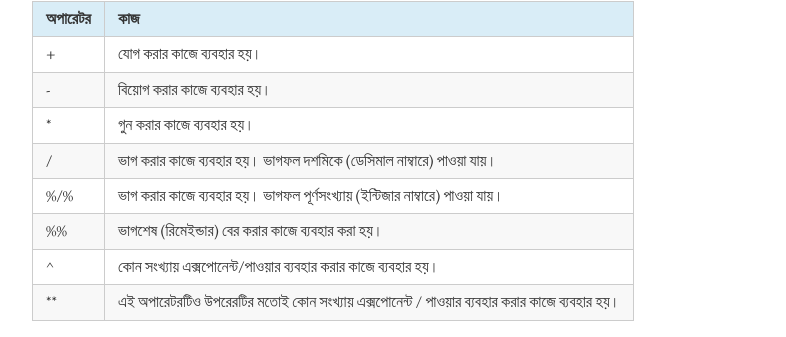
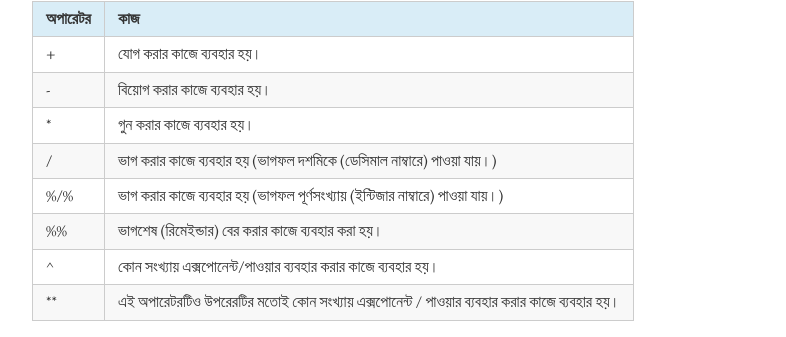
Before and after one commit to abdalimran/abdalimran.github.io, a Jekyll site: the page built from _posts/2016-8-20-r-অপারেটর-এবং-ব্যাসিক-অপারেশন.md, in a window 1280 px wide and 900 px high. Shown: the part 323-660 px from the top of the window, without its empty margins (248-1034 px from the left). Built offline with Jekyll 4.4.1, drawn with Linux system fonts in a browser that asks for light colours.

Commit message:
Update 2016-8-20-r-অপারেটর-এবং-ব্যাসিক-অপারেশন.md

```diff
--- a/_posts/2016-8-20-r-অপারেটর-এবং-ব্যাসিক-অপারেশন.md
+++ b/_posts/2016-8-20-r-অপারেটর-এবং-ব্যাসিক-অপারেশন.md
@@ -11,8 +11,8 @@ R প্রোগ্রামিংয়ে বেশ কিছু অপারে
 | +	| যোগ করার কাজে ব্যবহার হয়।|
 | -	| বিয়োগ করার কাজে ব্যবহার হয়।|
 | \*	| গুন করার কাজে ব্যবহার হয়।|
-| /	| ভাগ করার কাজে ব্যবহার হয়। ভাগফল দশমিকে (ডেসিমাল নাম্বারে) পাওয়া যায়।|
-| %/%	| ভাগ করার কাজে ব্যবহার হয়। ভাগফল পূর্ণসংখ্যায় (ইন্টিজার নাম্বারে) পাওয়া যায়।|
+| /	| ভাগ করার কাজে ব্যবহার হয় (ভাগফল দশমিকে (ডেসিমাল নাম্বারে) পাওয়া যায়।) |
+| %/%	| ভাগ করার কাজে ব্যবহার হয় (ভাগফল পূর্ণসংখ্যায় (ইন্টিজার নাম্বারে) পাওয়া যায়।) |
 | %%	| ভাগশেষ (রিমেইন্ডার) বের করার কাজে ব্যবহার করা হয়।|
 | ^	| কোন সংখ্যায় এক্সপোনেন্ট/পাওয়ার ব্যবহার করার কাজে ব্যবহার হয়।|
 | \*\*	| এই অপারেটরটিও উপরেরটির মতোই কোন সংখ্যায় এক্সপোনেন্ট / পাওয়ার ব্যবহার করার কাজে ব্যবহার হয়।|
```
